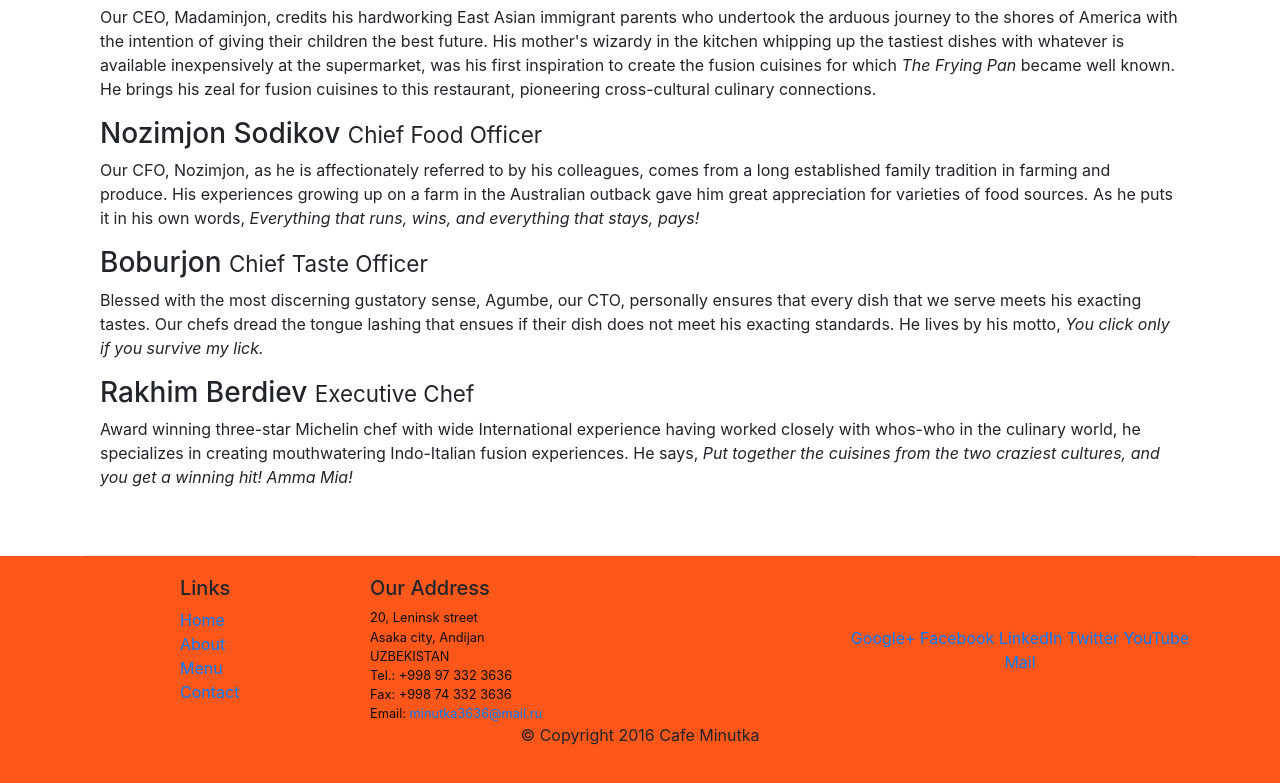
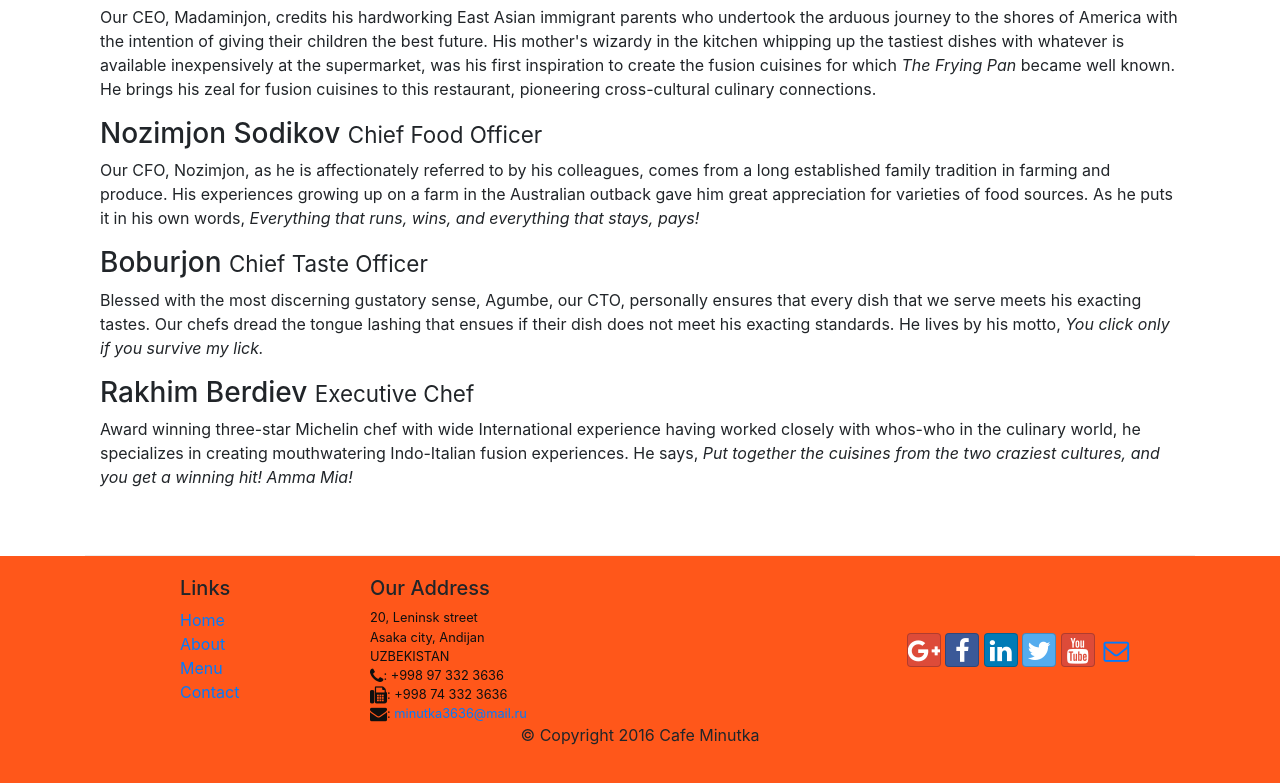
Before and after one commit to mamur030188/Minutka, a website: page aboutus.html in a window 1280 px wide. Shown: the part 974-1757 px from the top of the page. Drawn offline with nearby package versions, Linux system fonts and the light colour scheme.

Commit message:
Icon Fonts

```diff
--- a/aboutus.html
+++ b/aboutus.html
@@ -10,6 +10,8 @@
     <!-- I put here Bootstrap CSS classes (same as index.html) -->
     <link rel="stylesheet" href="node_modules/bootstrap/dist/css/bootstrap.min.css">
     <link rel="stylesheet" href="css/styles.css">
+    <link rel="stylesheet" href="node_modules/font-awesome/css/font-awesome.min.css">
+    <link rel="stylesheet" href="node_modules/bootstrap-social/bootstrap-social.css">
     <title>Cafe Minutka: About Us</title>
 
 </head>
@@ -23,10 +25,10 @@
             <a class="navbar-brand mr-auto" href="./index.html">Cafe Minutka</a>
             <div class="collapse navbar-collapse" id="Navbar">
                 <ul class="navbar-nav mr-auto">
-                    <li class="nav-item"><a class="nav-link" href="./index.html">Home</a></li>
-                    <li class="nav-item active"><a class="nav-link" href="#">About</a></li>
-                    <li class="nav-item"><a class="nav-link" href="#">Menu</a></li>
-                    <li class="nav-item"><a class="nav-link" href="#">Contact</a></li>
+                    <li class="nav-item"><a class="nav-link" href="./index.html"><span class="fa fa-home fa-lg"></span> Home</a></li>
+                    <li class="nav-item active"><a class="nav-link" href="#"><span class="fa fa-info fa-lg"></span> About</a></li>
+                    <li class="nav-item"><a class="nav-link" href="#"><span class="fa fa-list fa-lg"></span> Menu</a></li>
+                    <li class="nav-item"><a class="nav-link" href="#"><span class="fa fa-address-card fa-lg"></span> Contact</a></li>
                 </ul>
             </div>
         </div>
@@ -101,19 +103,19 @@
                         20, Leninsk street<br>
                         Asaka city, Andijan<br>
                         UZBEKISTAN<br>
-                        Tel.: +998 97 332 3636<br>
-                        Fax: +998 74 332 3636<br>
-                        Email: <a href="mailto:minutka3636@mail.ru">minutka3636@mail.ru</a>
-                     </address>
+                        <i class="fa fa-phone fa-lg"></i>: +998 97 332 3636<br>
+                        <i class="fa fa-fax fa-lg"></i>: +998 74 332 3636<br>
+                        <i class="fa fa-envelope fa-lg"></i>: <a href="mailto:minutka3636@mail.ru">minutka3636@mail.ru</a>
+                       </address>
                 </div>
                 <div class="col-12 col-sm-4 align-self-center">
                     <div class="text-center">
-                        <a href="http://google.com/+">Google+</a>
-                        <a href="http://www.facebook.com/profile.php?id=">Facebook</a>
-                        <a href="http://www.linkedin.com/in/">LinkedIn</a>
-                        <a href="http://twitter.com/">Twitter</a>
-                        <a href="http://youtube.com/">YouTube</a>
-                        <a href="mailto:">Mail</a>
+                        <a class="btn btn-social-icon btn-google" href="http://google.com/+"><i class="fa fa-google-plus"></i></a>
+                        <a class="btn btn-social-icon btn-facebook" href="http://www.facebook.com/profile.php?id="><i class="fa fa-facebook"></i></a>
+                        <a class="btn btn-social-icon btn-linkedin" href="http://www.linkedin.com/in/"><i class="fa fa-linkedin"></i></a>
+                        <a class="btn btn-social-icon btn-twitter" href="http://twitter.com/"><i class="fa fa-twitter"></i></a>
+                        <a class="btn btn-social-icon btn-google" href="http://youtube.com/"><i class="fa fa-youtube"></i></a>
+                        <a class="btn btn-social-icon" href="mailto:"><i class="fa fa-envelope-o"></i></a>
                     </div>
                 </div>
            </div>
--- a/package.json
+++ b/package.json
@@ -23,6 +23,8 @@
   },
   "dependencies": {
     "bootstrap": "^4.0.0",
+    "bootstrap-social": "^5.1.1",
+    "font-awesome": "^4.7.0",
     "jquery": "^3.3.1",
     "popper.js": "^1.12.9"
   }
```
Also changed, not shown: index.html (+15 -13 lines), 1 other file.
